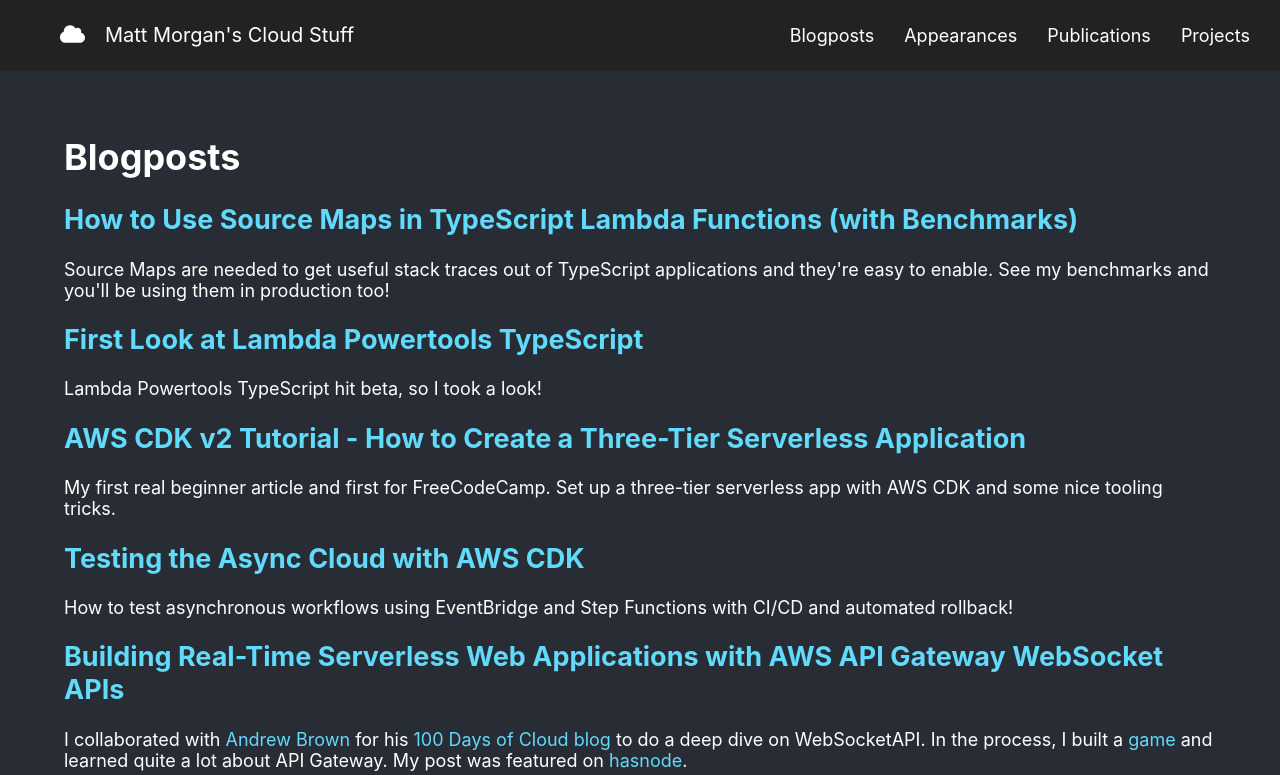
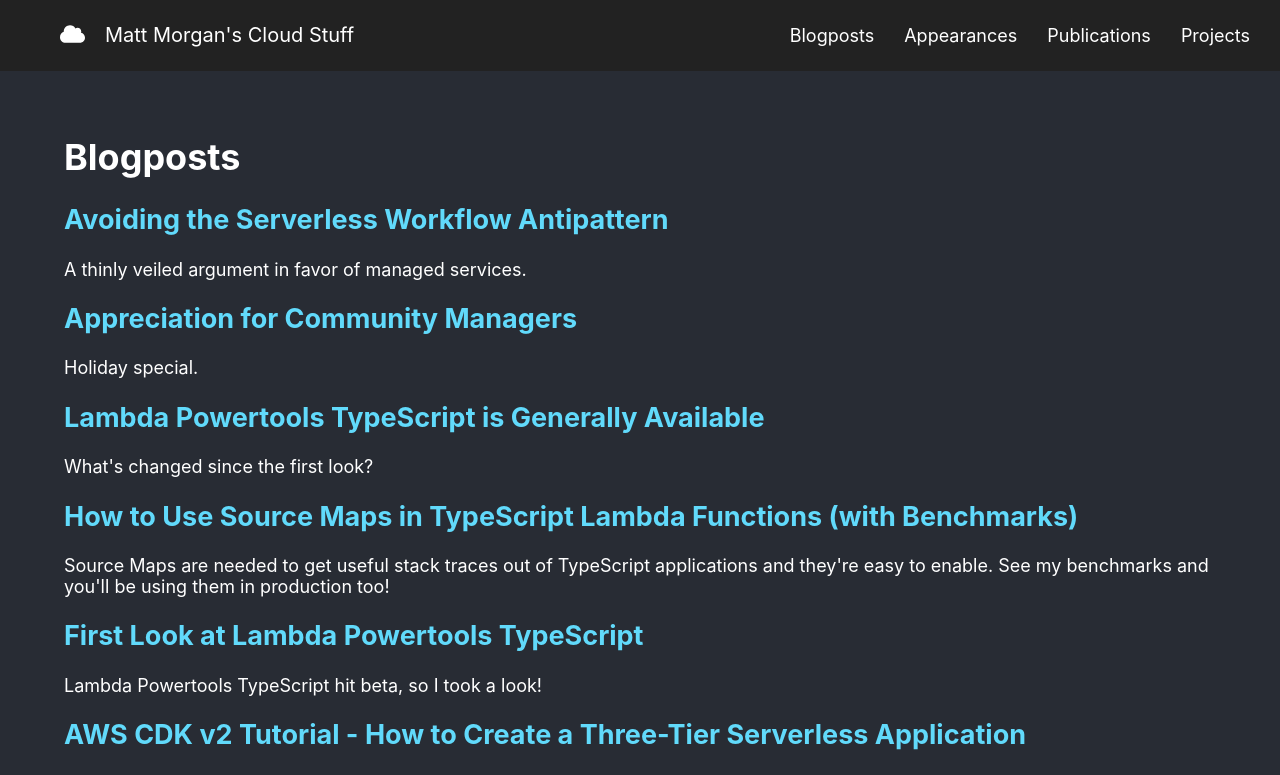
Before and after one commit to elthrasher/mattmorgan.cloud, a React (Vite) app: page /posts in a window 1280 px wide. Shown: the top 775 px of the page. Built offline with nearby package versions, Linux system fonts and the light colour scheme.

Commit message:
add recent posts

```diff
--- a/src/components/posts.tsx
+++ b/src/components/posts.tsx
@@ -3,6 +3,30 @@
 const Posts = () => (
   <div className="content">
     <h1>Blogposts</h1>
+    <article>
+      <h2>
+        <a href="https://dev.to/aws-builders/avoiding-the-serverless-workflow-antipattern-2ba1">
+          Avoiding the Serverless Workflow Antipattern
+        </a>
+      </h2>
+      <p>A thinly veiled argument in favor of managed services.</p>
+    </article>
+    <article>
+      <h2>
+        <a href="https://dev.to/aws-builders/appreciation-for-community-managers-26ol">
+          Appreciation for Community Managers
+        </a>
+      </h2>
+      <p>Holiday special.</p>
+    </article>
+    <article>
+      <h2>
+        <a href="https://dev.to/aws-builders/lambda-powertools-typescript-is-generally-available-1dm8">
+          Lambda Powertools TypeScript is Generally Available
+        </a>
+      </h2>
+      <p>What's changed since the first look?</p>
+    </article>
     <article>
       <h2>
         <a href="https://dev.to/aws-builders/how-to-use-source-maps-in-typescript-lambda-functions-with-benchmarks-4bo4">
```
Also changed, not shown: package.json (+16 -16 lines), 1 other file (tests, documents, lock files or other folders).
